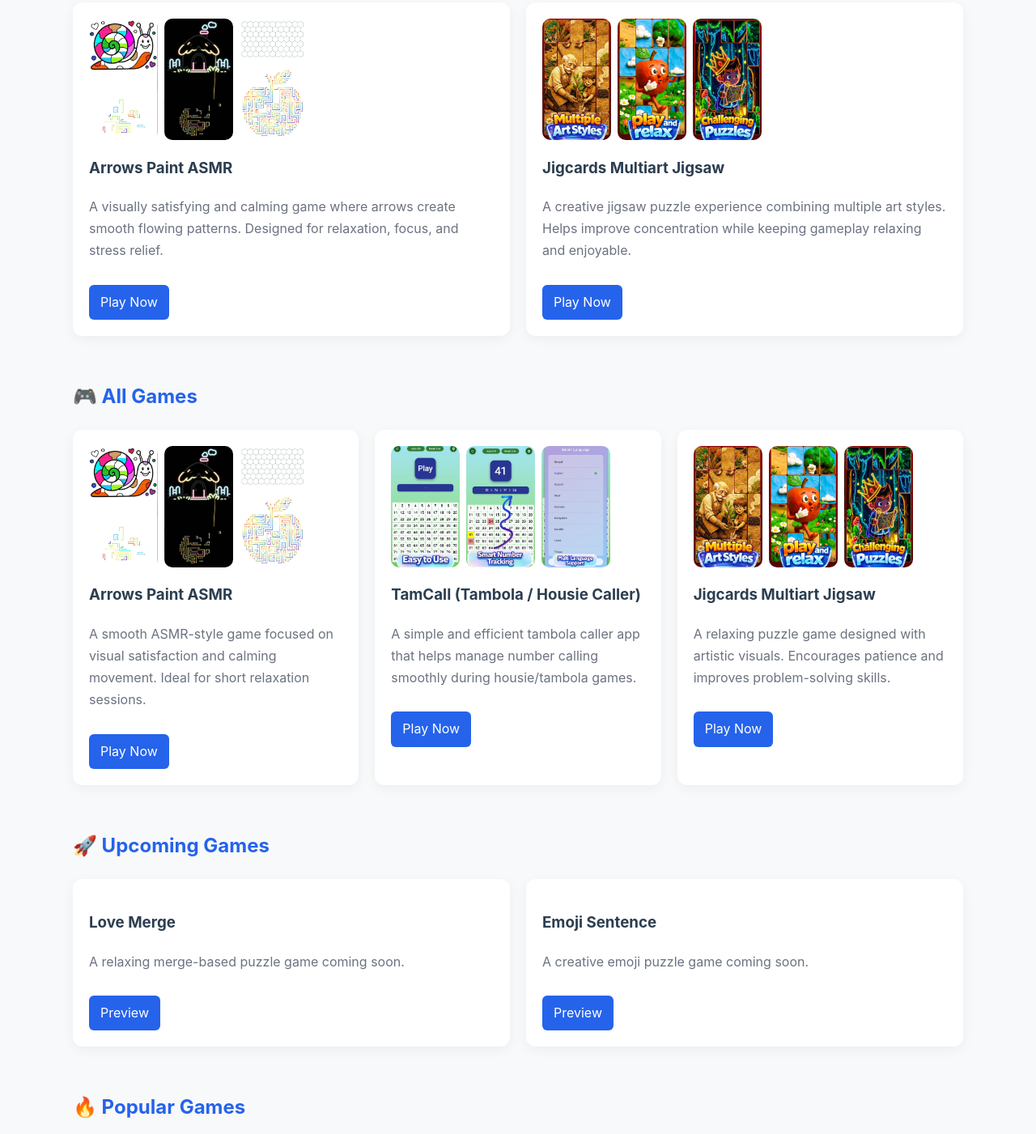
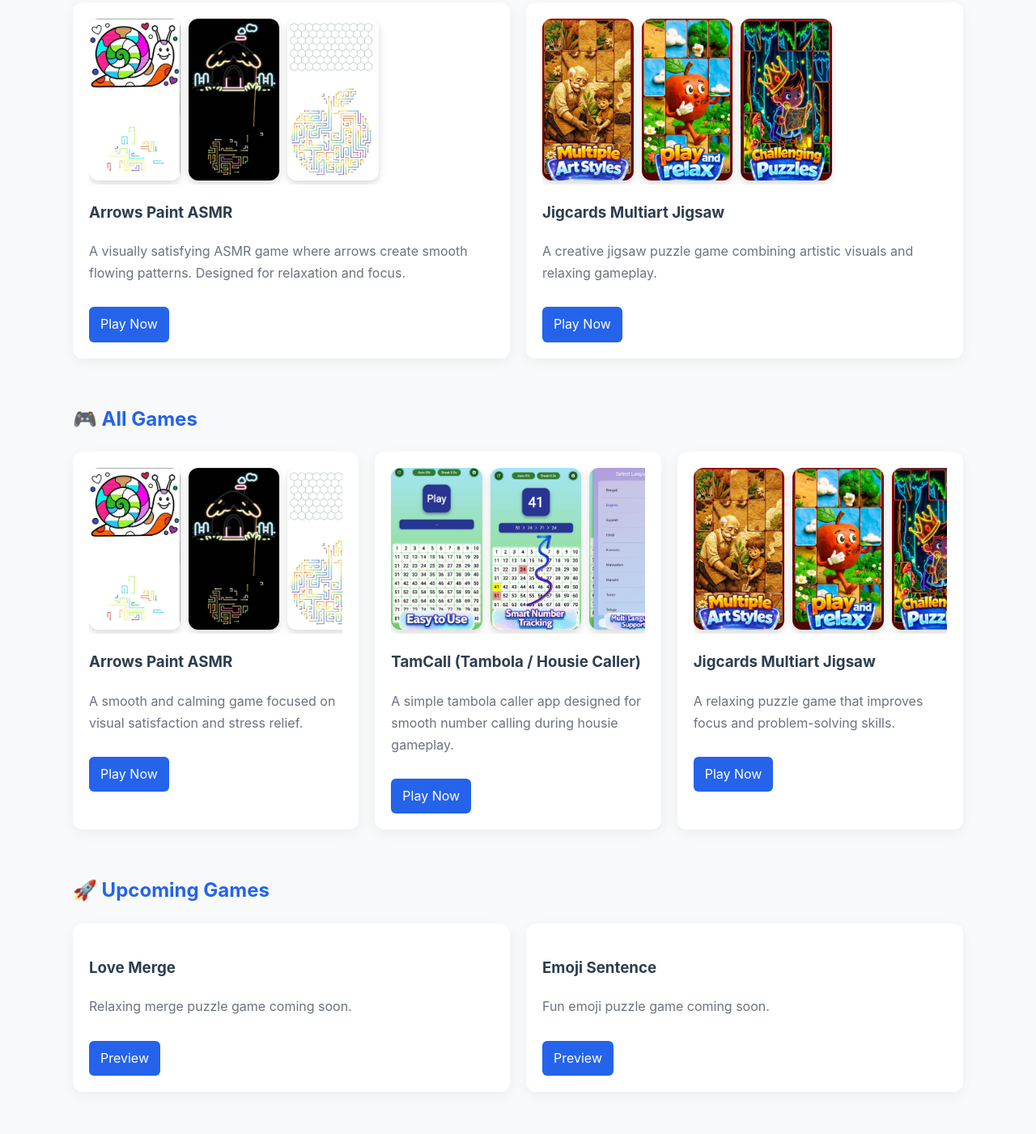
Before and after one commit to HappyCasual/savychamp.github.io, a plain HTML site: page games.html in a window 1280 px wide. Shown: the part 475-1876 px from the top of the page at 81% size. Drawn offline with Linux system fonts and the light colour scheme.

Commit message:
Update games.html

```diff
--- a/games.html
+++ b/games.html
@@ -45,28 +45,30 @@ border-radius:12px;
 box-shadow:0 4px 15px rgba(0,0,0,0.05);
 }
 
-/* 🔥 VERTICAL MOBILE SCREENSHOTS */
+/* 🔥 9:16 SCREENSHOTS */
 .images{
 display:flex;
-gap:8px;
+gap:10px;
 overflow-x:auto;
-margin-bottom:12px;
+padding-bottom:5px;
 }
 
 .images img{
-width:85px;
-height:150px;
+aspect-ratio:9/16;
+height:200px;
+width:auto;
 object-fit:cover;
-border-radius:10px;
+border-radius:12px;
 flex-shrink:0;
+box-shadow:0 4px 10px rgba(0,0,0,0.15);
 }
 
-/* POPULAR BIG IMAGE */
+/* POPULAR IMAGE */
 .popular-img{
 width:100%;
 height:220px;
 object-fit:cover;
-border-radius:10px;
+border-radius:12px;
 }
 
 .btn{
@@ -97,7 +99,7 @@ margin-bottom:30px;
 <div class="hero">
 <h1>SavyChamp Games – Simple, Smooth & Relaxing</h1>
 <p>
-SavyChamp creates lightweight mobile games that focus on smooth performance and stress-free gameplay. Our goal is to deliver simple experiences that users can enjoy instantly without complexity.
+SavyChamp creates lightweight mobile games focused on smooth performance and stress-free gameplay. Our games are designed to be simple, fast, and enjoyable on all devices.
 </p>
 </div>
 
@@ -115,7 +117,7 @@ SavyChamp creates lightweight mobile games that focus on smooth performance and
 </div>
 <h3>Arrows Paint ASMR</h3>
 <p>
-A visually satisfying and calming game where arrows create smooth flowing patterns. Designed for relaxation, focus, and stress relief.
+A visually satisfying ASMR game where arrows create smooth flowing patterns. Designed for relaxation and focus.
 </p>
 <a href="arrows-paint.html" class="btn">Play Now</a>
 </div>
@@ -129,7 +131,7 @@ A visually satisfying and calming game where arrows create smooth flowing patter
 </div>
 <h3>Jigcards Multiart Jigsaw</h3>
 <p>
-A creative jigsaw puzzle experience combining multiple art styles. Helps improve concentration while keeping gameplay relaxing and enjoyable.
+A creative jigsaw puzzle game combining artistic visuals and relaxing gameplay.
 </p>
 <a href="jig-cards.html" class="btn">Play Now</a>
 </div>
@@ -150,7 +152,7 @@ A creative jigsaw puzzle experience combining multiple art styles. Helps improve
 </div>
 <h3>Arrows Paint ASMR</h3>
 <p>
-A smooth ASMR-style game focused on visual satisfaction and calming movement. Ideal for short relaxation sessions.
+A smooth and calming game focused on visual satisfaction and stress relief.
 </p>
 <a href="arrows-paint.html" class="btn">Play Now</a>
 </div>
@@ -164,7 +166,7 @@ A smooth ASMR-style game focused on visual satisfaction and calming movement. Id
 </div>
 <h3>TamCall (Tambola / Housie Caller)</h3>
 <p>
-A simple and efficient tambola caller app that helps manage number calling smoothly during housie/tambola games.
+A simple tambola caller app designed for smooth number calling during housie gameplay.
 </p>
 <a href="tamcall.html" class="btn">Play Now</a>
 </div>
@@ -178,7 +180,7 @@ A simple and efficient tambola caller app that helps manage number calling smoot
 </div>
 <h3>Jigcards Multiart Jigsaw</h3>
 <p>
-A relaxing puzzle game designed with artistic visuals. Encourages patience and improves problem-solving skills.
+A relaxing puzzle game that improves focus and problem-solving skills.
 </p>
 <a href="jig-cards.html" class="btn">Play Now</a>
 </div>
@@ -192,13 +194,13 @@ A relaxing puzzle game designed with artistic visuals. Encourages patience and i
 
 <div class="card">
 <h3>Love Merge</h3>
-<p>A relaxing merge-based puzzle game coming soon.</p>
+<p>Relaxing merge puzzle game coming soon.</p>
 <a href="love-merge.html" class="btn">Preview</a>
 </div>
 
 <div class="card">
 <h3>Emoji Sentence</h3>
-<p>A creative emoji puzzle game coming soon.</p>
+<p>Fun emoji puzzle game coming soon.</p>
 <a href="emoji-sentence.html" class="btn">Preview</a>
 </div>
 
@@ -223,6 +225,22 @@ A relaxing puzzle game designed with artistic visuals. Encourages patience and i
 
 </div>
 
+<!-- FEATURES -->
+<h2>✨ Game Features</h2>
+
+<p>✔ Smooth performance</p>
+<p>✔ Works on low-end devices</p>
+<p>✔ Offline-friendly</p>
+<p>✔ Simple UI</p>
+
+<!-- NEWSLETTER -->
+<h2>📩 Newsletter</h2>
+
+<div class="card">
+<input type="email" placeholder="Enter your email" style="padding:10px;width:70%;">
+<button class="btn">Subscribe</button>
+</div>
+
 <!-- FOOTER -->
 <footer style="margin-top:60px;text-align:center;">
 <p>© 2026 SavyChamp</p>
```
